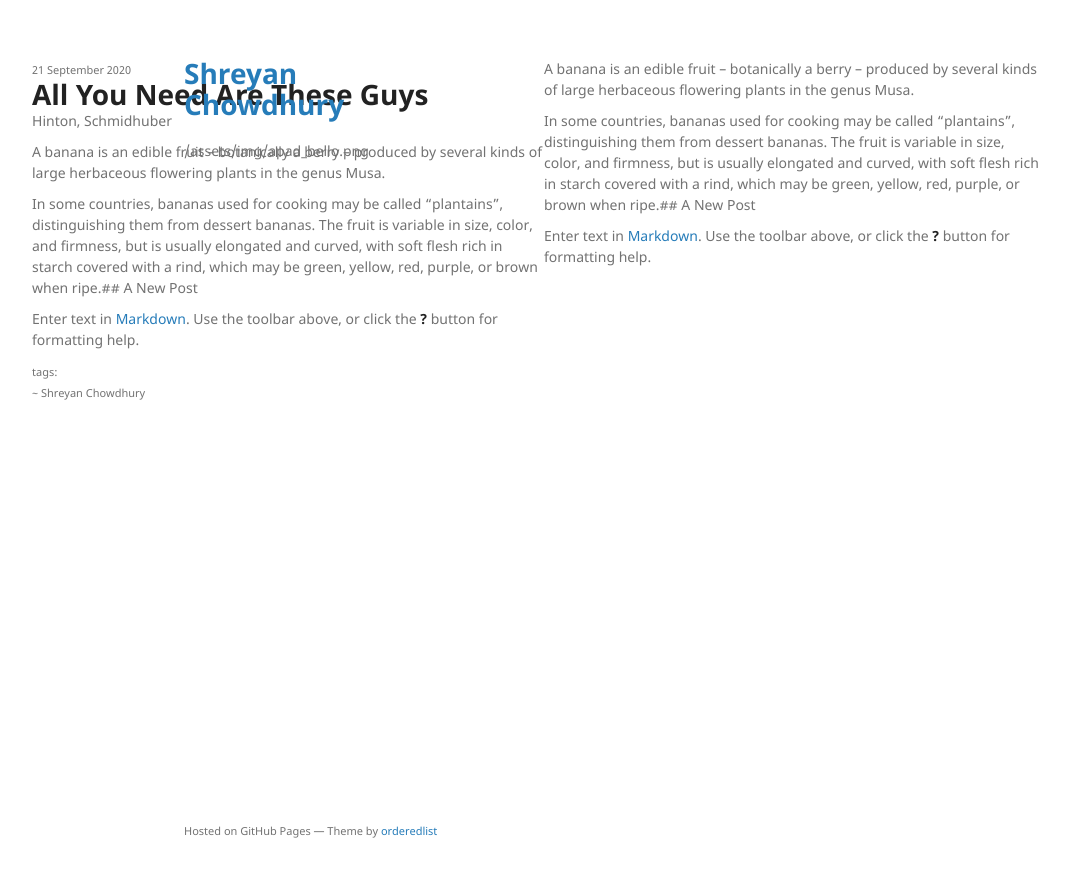
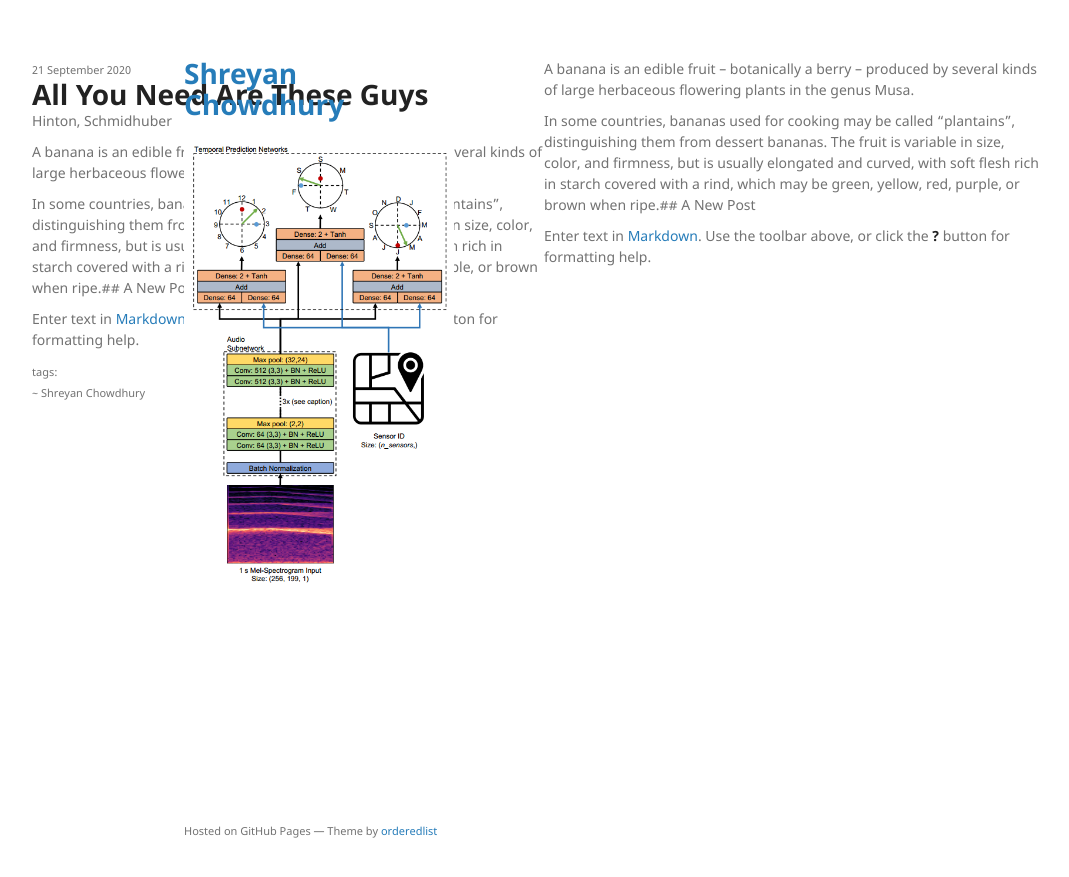
Before and after one commit to shreyanc/shreyanc.github.io, a Jekyll site: the page built from _posts/2020-09-21-all-you-need.md, in a window 1280 px wide. Shown: the top 877 px of the page, without its empty margins (26-1095 px from the left). Built offline with Jekyll 4.4.1, drawn with Linux system fonts in a browser that asks for light colours.

Commit message:
Update main_pane.html

```diff
--- a/_includes/main_pane.html
+++ b/_includes/main_pane.html
@@ -26,7 +26,7 @@
       <header>
         <h1><a href="{{ "/" | absolute_url }}">{{ site.title | default: site.github.repository_name }}</a></h1>
 
-        {{ include.logo }}
+        <img src="{{ include.logo }}" alt="Logo" />
 
         <p>{{ include.logo_desc }}</p>
 
```
